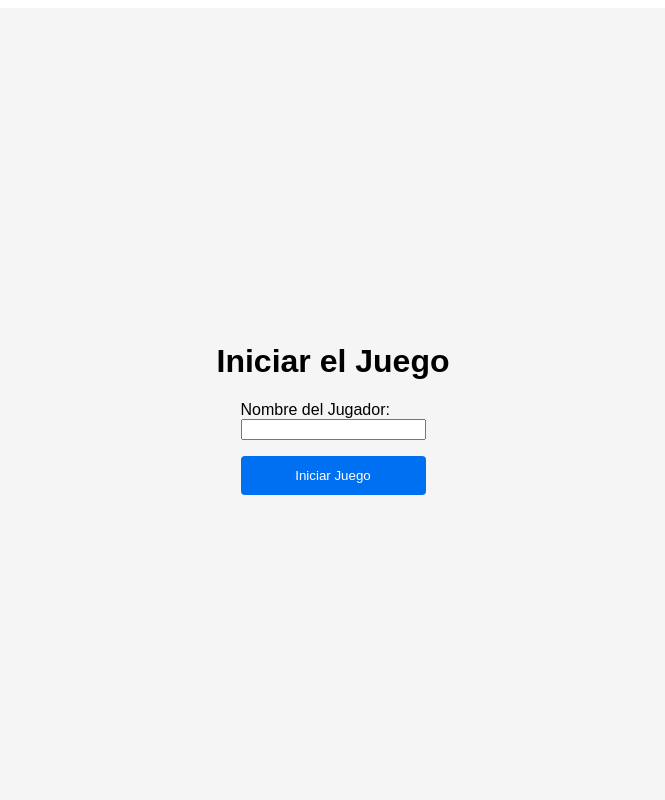
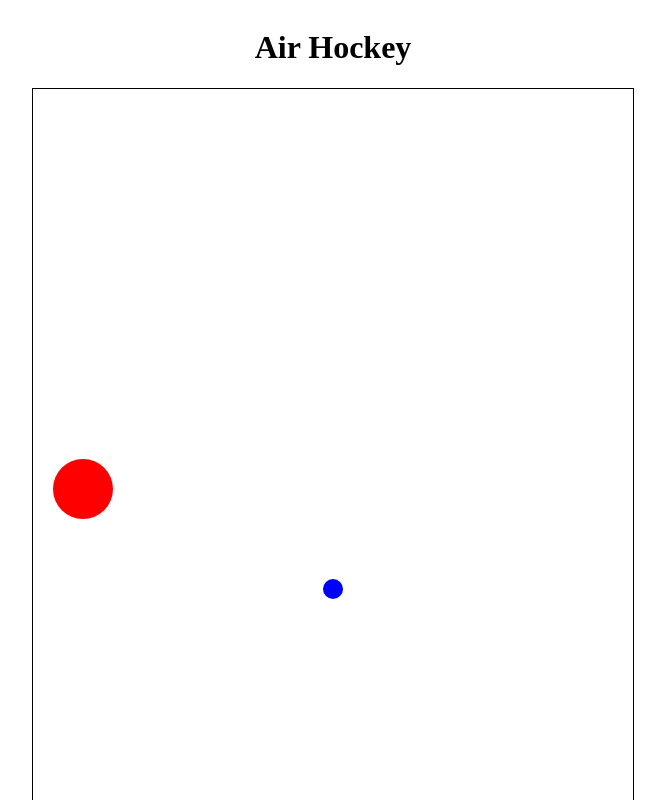
Before and after one commit to PioIX/2024-TPFinal-G01, a Next.js app: page /game in a window 1280 px wide. Shown: the top 800 px of the page, without its empty margins (307-972 px from the left). Built offline with nearby package versions, Linux system fonts and the light colour scheme.

Commit message:
ACTUALIZACION TEJO

```diff
--- a/src/app/game/page.js
+++ b/src/app/game/page.js
@@ -1,43 +1,110 @@
 "use client";
 
-import { useState } from "react";
-import { useRouter } from "next/navigation";
+import { useEffect, useRef, useState } from "react";
 import styles from "./page.module.css";
 
-export default function Game() {
-  const [playerName, setPlayerName] = useState("");
-  const [error, setError] = useState("");
-  const router = useRouter();
+const AirHockeyGame = () => {
+  const canvasRef = useRef(null);
+  const [playerScore, setPlayerScore] = useState(0);
+  const paddleRadius = 30; // Radio del círculo de la paleta
+  const puckRadius = 10; // Radio del disco
 
-  const handleStartGame = (e) => {
-    e.preventDefault();
-    if (playerName.trim() === "") {
-      setError("Por favor, ingresa tu nombre.");
-      return;
+  let paddleY = 400; // Posición inicial de la paleta
+  let puckX = 300; // Posición inicial de la pelota
+  let puckY = 500; // Posición inicial de la pelota (debajo de la paleta)
+  let puckVelocityX = 0;
+  let puckVelocityY = 0;
+  const friction = 0.35; // Factor de fricción para desacelerar la pelota
+
+  const draw = (ctx) => {
+    ctx.clearRect(0, 0, ctx.canvas.width, ctx.canvas.height);
+
+    // Dibuja la pelota (puck azul)
+    ctx.beginPath();
+    ctx.arc(puckX, puckY, puckRadius, 0, Math.PI * 2);
+    ctx.fillStyle = "blue"; // Color de la pelota
+    ctx.fill();
+    ctx.closePath();
+
+    // Dibuja la paleta como un círculo
+    ctx.beginPath();
+    ctx.arc(50, paddleY, paddleRadius, 0, Math.PI * 2); // Paleta en el lado izquierdo
+    ctx.fillStyle = "red"; // Color de la paleta
+    ctx.fill();
+    ctx.closePath();
+  };
+
+  const update = () => {
+    // Aplica fricción a las velocidades
+    puckVelocityX *= friction;
+    puckVelocityY *= friction;
+
+    // Actualiza la posición de la pelota
+    puckX += puckVelocityX;
+    puckY += puckVelocityY;
+
+    // Colisiones con las paredes
+    if (puckX + puckRadius > canvasRef.current.width || puckX - puckRadius < 0) {
+      puckVelocityX = -puckVelocityX;
+    }
+    if (puckY + puckRadius > canvasRef.current.height || puckY - puckRadius < 0) {
+      puckVelocityY = -puckVelocityY;
     }
 
-    router.push("/realgame");
+    // Si la velocidad es muy baja, detén la pelota
+    if (Math.abs(puckVelocityX) < 0.1 && Math.abs(puckVelocityY) < 0.1) {
+      puckVelocityX = 0;
+      puckVelocityY = 0;
+    }
+
+    // Colisión con la paleta
+    if (
+      puckX - puckRadius < 50 + paddleRadius && // Límite derecho de la paleta
+      puckY > paddleY - paddleRadius &&
+      puckY < paddleY + paddleRadius
+    ) {
+      // Cambia la dirección de la pelota al ser golpeada
+      puckVelocityX = 5; // Cambia la velocidad al ser golpeada
+      puckVelocityY = (paddleY - puckY) / 5; // Direcciona el movimiento verticalmente según el golpe
+      setPlayerScore(playerScore + 1); // Aumenta la puntuación del jugador
+    }
+
+    const ctx = canvasRef.current.getContext("2d");
+    draw(ctx);
   };
 
+  const handleMouseMove = (event) => {
+    const canvas = canvasRef.current;
+    const rect = canvas.getBoundingClientRect();
+    paddleY = event.clientY - rect.top; // Ajuste para la posición de la paleta
+
+    // Asegura que la paleta no salga del lienzo
+    paddleY = Math.max(paddleRadius, Math.min(canvas.height - paddleRadius, paddleY));
+  };
+
+  useEffect(() => {
+    const canvas = canvasRef.current;
+    const ctx = canvas.getContext("2d");
+
+    const interval = setInterval(update, 1000 / 60);
+    return () => clearInterval(interval);
+  }, []);
+
   return (
-    <div className={styles.container}>
-      <h1>Iniciar el Juego</h1>
-      {error && <p className={styles.error}>{error}</p>}
-      <form onSubmit={handleStartGame} className={styles.form}>
-        <div className={styles.formGroup}>
-          <label htmlFor="playerName">Nombre del Jugador:</label>
-          <input
-            type="text"
-            id="playerName"
-            value={playerName}
-            onChange={(e) => setPlayerName(e.target.value)}
-            required
-          />
-        </div>
-        <button type="submit" className={styles.startButton}>
-          Iniciar Juego
-        </button>
-      </form>
+    <div className={styles.gameContainer}>
+      <h1>Air Hockey</h1>
+      <canvas
+        ref={canvasRef}
+        width={600}
+        height={800} // Manteniendo la altura larga
+        onMouseMove={handleMouseMove}
+        className={styles.canvas}
+      />
+      <div className={styles.scoreBoard}>
+        <p>Jugador: {playerScore}</p>
+      </div>
     </div>
   );
-}
+};
+
+export default AirHockeyGame;
--- a/src/app/game/page.module.css
+++ b/src/app/game/page.module.css
@@ -1,61 +1,13 @@
-.container {
+.gameContainer {
   display: flex;
   flex-direction: column;
-  justify-content: center;
   align-items: center;
-  min-height: 100vh;
-  background-color: #f5f5f5;
-  font-family: Arial, sans-serif;
 }
 
-.h1 {
-  color: #333;
-  margin-bottom: 1rem;
+.canvas {
+  border: 1px solid black;
 }
 
-.form {
-  display: flex;
-  flex-direction: column;
-  gap: 1rem;
+.scoreBoard {
+  margin-top: 10px;
 }
-
-.formGroup {
-  display: flex;
-  flex-direction: column;
-  text-align: left;
-}
-
-.label {
-  margin-bottom: 0.5rem;
-  font-weight: bold;
-}
-
-.input {
-  padding: 0.75rem;
-  border: 1px solid #ccc;
-  border-radius: 4px;
-}
-
-.input:focus {
-  border-color: #0070f3;
-  outline: none;
-}
-
-.startButton {
-  padding: 0.75rem;
-  background-color: #0070f3;
-  color: white;
-  border: none;
-  border-radius: 4px;
-  cursor: pointer;
-  transition: background-color 0.3s;
-}
-
-.startButton:hover {
-  background-color: #005bb5;
-}
-
-.error {
-  color: red;
-  font-size: 0.9rem;
-}
--- a/src/app/game/realgame/game.module.css
+++ /dev/null
@@ -1,5 +0,0 @@
-/* game.module.css */
-canvas {
-    display: block;
-    margin: 0 auto;
-  }
```
Also changed, not shown: src/app/game/realgame/game.js (deleted, +0 -86 lines).
